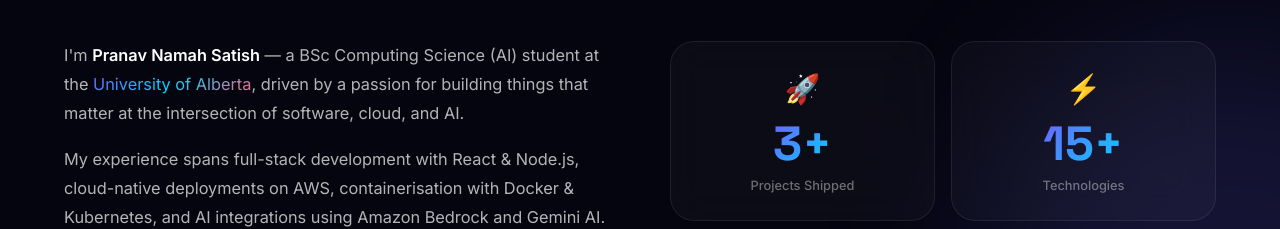
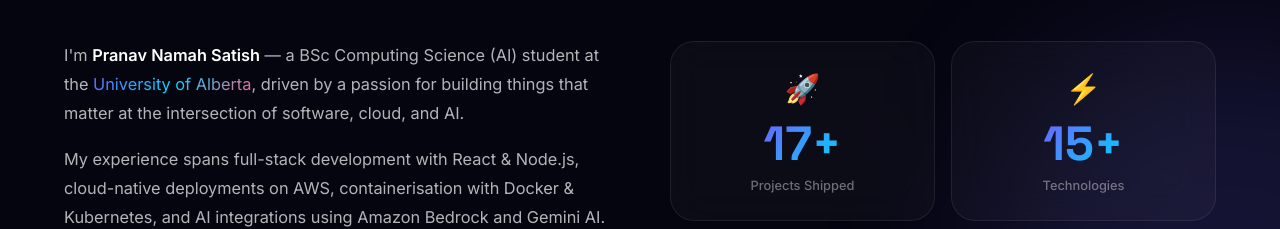
Before and after one commit to Pranav-ns/Portfolio, a Next.js app: page / in a window 1280 px wide. Shown: the part 1020-1249 px from the top of the page. Built offline with nearby package versions, Linux system fonts and the light colour scheme.

Commit message:
feat: update projects stat to 17+

```diff
--- a/src/components/About.tsx
+++ b/src/components/About.tsx
@@ -5,7 +5,7 @@ import { MapPin, Award, BookOpen, Calendar } from "lucide-react";
 import styles from "./About.module.css";
 
 const stats = [
-  { number: "3+", label: "Projects Shipped", icon: "🚀" },
+  { number: "17+", label: "Projects Shipped", icon: "🚀" },
   { number: "15+", label: "Technologies", icon: "⚡" },
   { number: "$10K", label: "Maple Leaf Award", icon: "🏆" },
   { number: "3", label: "Years CS Degree", icon: "🎓" },
```
